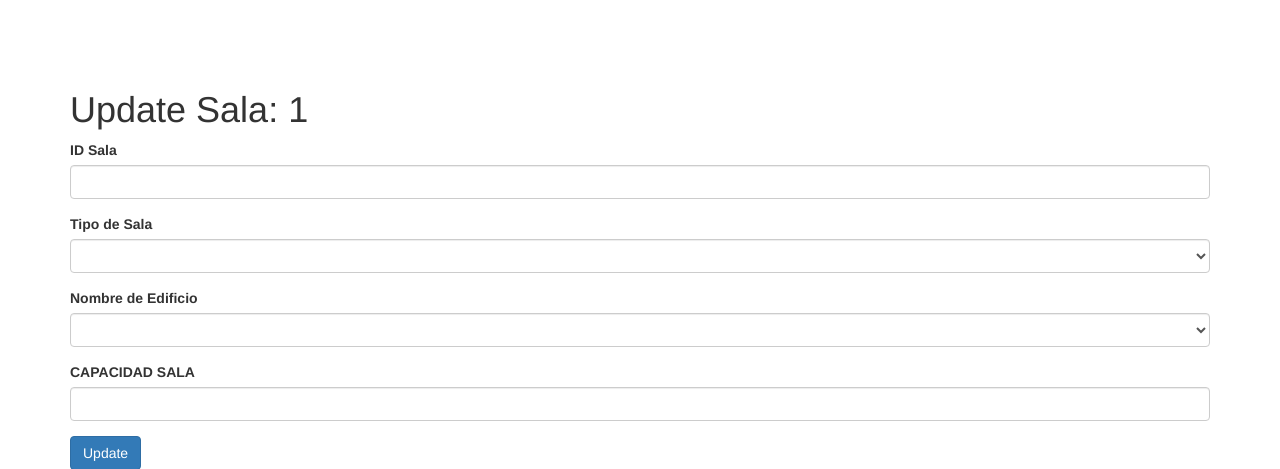
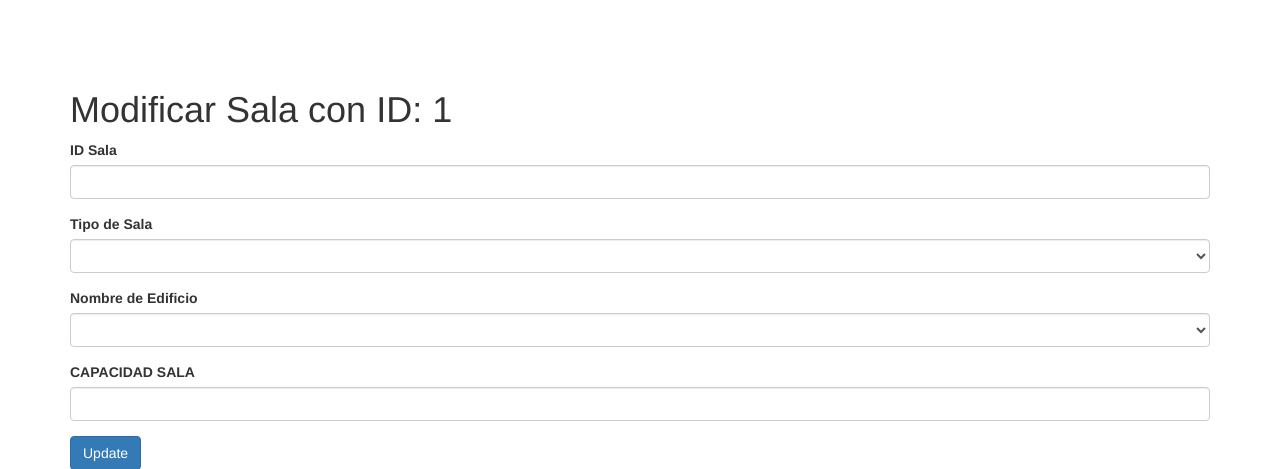
Before and after one commit to MvegaR/proyecto, a PHP site: template frontend/views/sala/update.php in a window 1280 px wide. Shown: the top 469 px of the page. Run offline with PHP 8.4, Linux system fonts and the light colour scheme; the template is opened without the code that fills it: most values are stand-ins (such as "Sample title", 1, 10 or a date in 2020); form fields are guessed from the names that the template uses; data that the repository does not hold is empty; some libraries are stand-ins or nearby versions.

Commit message:
Lenguaje correccion
Algunas cosas

```diff
--- a/common/config/main.php
+++ b/common/config/main.php
@@ -6,4 +6,5 @@ return [
             'class' => 'yii\caching\FileCache',
         ],
     ],
+    'language' => 'es_ES',
 ];
--- a/frontend/views/sala/create.php
+++ b/frontend/views/sala/create.php
@@ -6,7 +6,7 @@ use yii\helpers\Html;
 /* @var $this yii\web\View */
 /* @var $model frontend\models\Sala */
 
-$this->title = 'Create Sala';
+$this->title = 'Crear Sala';
 $this->params['breadcrumbs'][] = ['label' => 'Salas', 'url' => ['index']];
 $this->params['breadcrumbs'][] = $this->title;
 ?>
--- a/frontend/views/sala/update.php
+++ b/frontend/views/sala/update.php
@@ -5,10 +5,10 @@ use yii\helpers\Html;
 /* @var $this yii\web\View */
 /* @var $model frontend\models\Sala */
 
-$this->title = 'Update Sala: ' . $model->ID_SALA;
+$this->title = 'Modificar Sala con ID: ' . $model->ID_SALA;
 $this->params['breadcrumbs'][] = ['label' => 'Salas', 'url' => ['index']];
 $this->params['breadcrumbs'][] = ['label' => $model->ID_SALA, 'url' => ['view', 'id' => $model->ID_SALA]];
-$this->params['breadcrumbs'][] = 'Update';
+$this->params['breadcrumbs'][] = 'Modificar';
 ?>
 <div class="sala-update">
 
--- a/frontend/views/sala/view.php
+++ b/frontend/views/sala/view.php
@@ -15,11 +15,11 @@ $this->params['breadcrumbs'][] = $this->title;
     <h1><?= Html::encode($this->title) ?></h1>
 
     <p>
-        <?= Html::a('Update', ['update', 'id' => $model->ID_SALA], ['class' => 'btn btn-primary']) ?>
-        <?= Html::a('Delete', ['delete', 'id' => $model->ID_SALA], [
+        <?= Html::a('Modificar', ['update', 'id' => $model->ID_SALA], ['class' => 'btn btn-primary']) ?>
+        <?= Html::a('Eliminar', ['delete', 'id' => $model->ID_SALA], [
             'class' => 'btn btn-danger',
             'data' => [
-                'confirm' => 'Are you sure you want to delete this item?',
+                'confirm' => '¿Esta seguro de eliminar esta sala?',
                 'method' => 'post',
             ],
         ]) ?>
```
